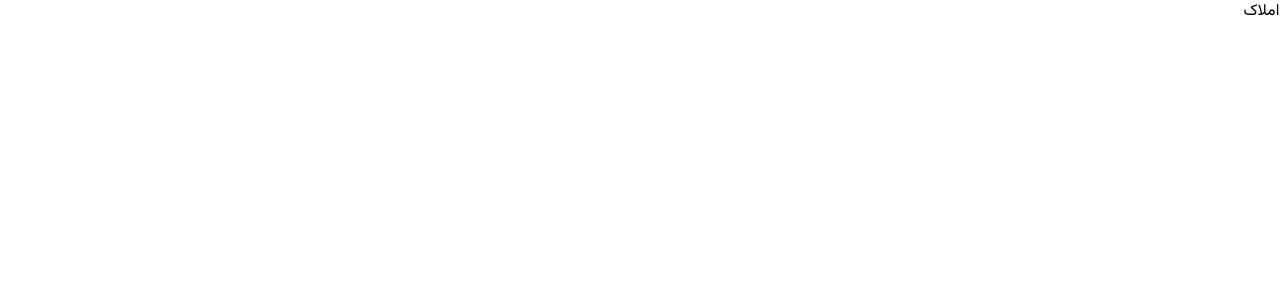
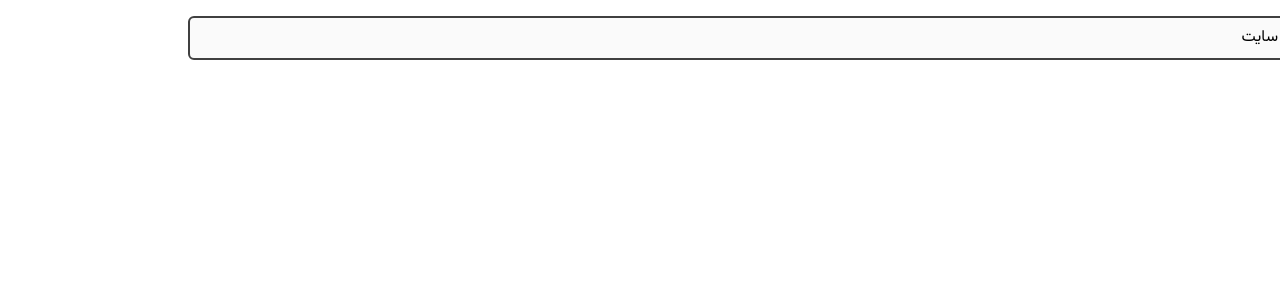
Before and after one commit to AliTaghawi/ts-real-state-mini-project, a Next.js app: page / in a window 1280 px wide. Shown: the top 300 px of the page. Built offline with nearby package versions, Linux system fonts and the light colour scheme.

Commit message:
creating top header and styles and developing main menu

```diff
--- a/app/layout.tsx
+++ b/app/layout.tsx
@@ -1,8 +1,8 @@
 import type { Metadata } from "next";
-import { ChildrenType } from "@/types/types";
 import Vazirmatn from "@/public/fonts/fonts";
 import "./globals.css";
-
+import { ChildrenType } from "@/types/types";
+import Layout from "@/layout/Layout";
 
 export const metadata: Metadata = {
   title: "Real state",
@@ -13,7 +13,9 @@ export const metadata: Metadata = {
 export default function RootLayout({ children }: ChildrenType) {
   return (
     <html lang="fa" dir="rtl">
-      <body className={Vazirmatn.className}>{children}</body>
+      <body className={Vazirmatn.className}>
+        <Layout>{children}</Layout>
+      </body>
     </html>
   );
 }
--- /dev/null
+++ b/components/elements/MenuItem.tsx
@@ -0,0 +1,21 @@
+import Link from "next/link";
+
+type Props = {
+  href: string;
+  title: string;
+};
+
+const MenuItem = ({ href, title }: Props) => {
+  return (
+    <li>
+      <Link
+        href={href}
+        className="px-2 py-0.5 outline-0 outline-neutral-200 hover:bg-neutral-100 hover:outline-1 rounded-md"
+      >
+        {title}
+      </Link>
+    </li>
+  );
+};
+
+export default MenuItem;
--- /dev/null
+++ b/components/layout/Header.tsx
@@ -0,0 +1,17 @@
+import MenuItem from "@/elements/MenuItem";
+
+const Header = () => {
+  return (
+    <div className="flex justify-between items-center bg-neutral-50 py-2 px-4 my-4 border-2 border-neutral-700 rounded-md">
+      <div>
+        <ul className="flex items-center gap-0.5">
+          <MenuItem href="/" title="خانه" />
+          <MenuItem href="/property-files" title="آگهی‌ها" />
+          <MenuItem href="/" title="درباره سایت" />
+        </ul>
+      </div>
+    </div>
+  );
+};
+
+export default Header;
--- /dev/null
+++ b/components/layout/Layout.tsx
@@ -0,0 +1,13 @@
+import Header from "@/layout/Header";
+import { ChildrenType } from "@/types/types";
+
+function Layout({children}: ChildrenType) {
+  return (
+    <div className="max-w-[1280px] mx-auto px-2">
+      <Header/>
+      <main>{children}</main>
+    </div>
+  );
+}
+
+export default Layout;
```
